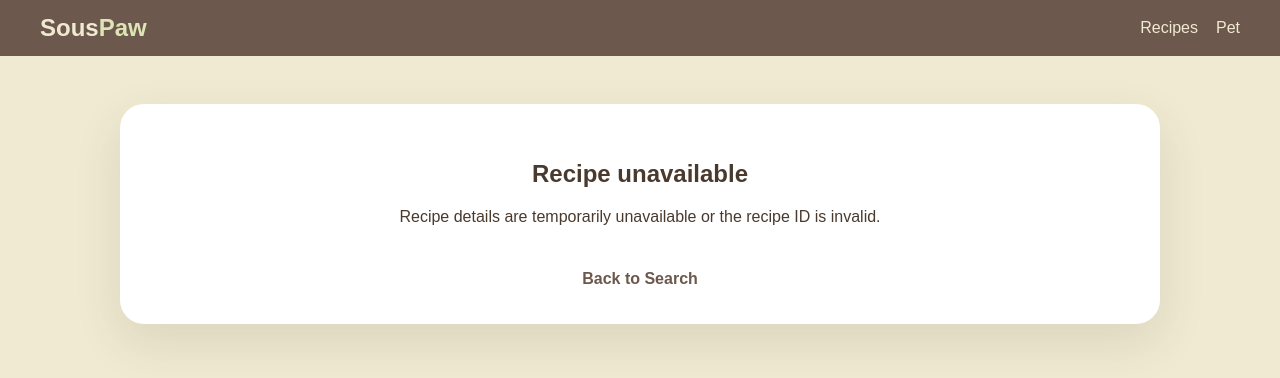
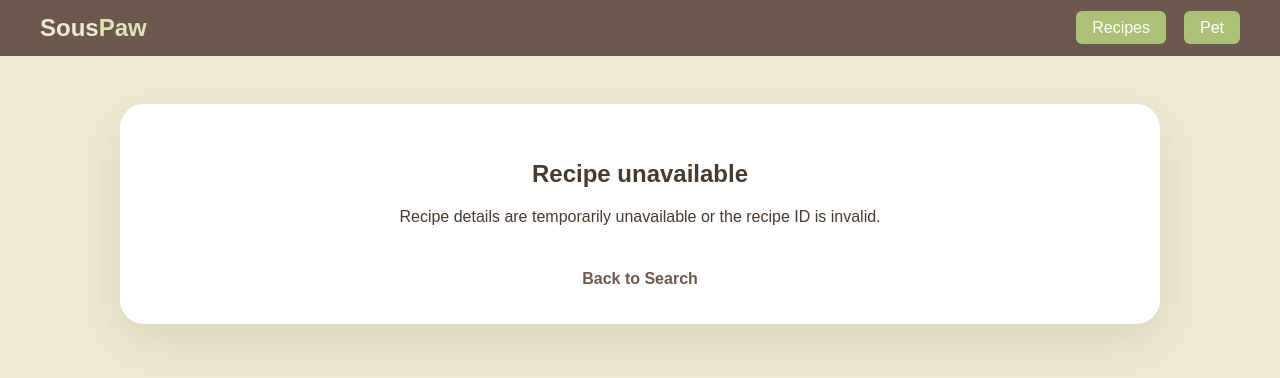
Before and after one commit to SWE-Group-1-2026/SWE_Project, a Django app: page /recipe/3/ in a window 1280 px wide. Shown: the top 378 px of the page. Run offline with Django 4.2, Linux system fonts and the light colour scheme.

Commit message:
Update recipe.html adding styling changes

```diff
--- a/SWE_Project/recipes/templates/recipe.html
+++ b/SWE_Project/recipes/templates/recipe.html
@@ -13,10 +13,10 @@
     <nav class="navbar">
         <a href="{% url 'home' %}" class="navbar-brand">Sous<span>Paw</span></a>
         <ul class="navbar-links">
-            <li><a href="{% url 'search' %}">Recipes</a></li>
-            <li><a href="{% url 'pet_customizer' %}">Pet</a></li>
+            <li><a href="{% url 'search' %}" class="navbar-cta">Recipes</a></li>
+            <li><a href="{% url 'pet_customizer' %}" class="navbar-cta">Pet</a></li>
             {% if request.user.is_authenticated %}
-            <li><a href="{% url 'profile' %}">Profile</a></li>
+            <li><a href="{% url 'profile' %}" class="navbar-cta">Profile</a></li>
             {% endif %}
         </ul>
     </nav>
```
